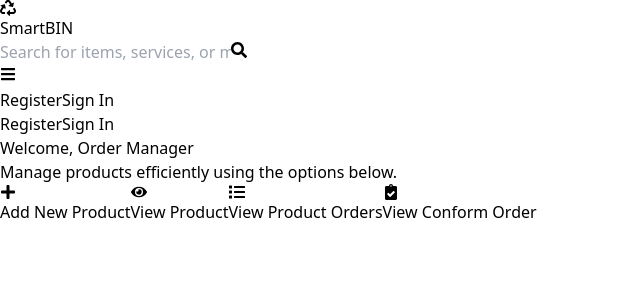
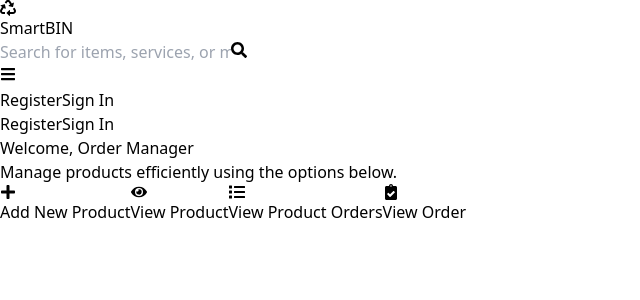
Before and after one commit to LAHIRUKBI/smartBIN-ITP, a React (Vite) app in the folder customer/: page /product_welcome in a window 1280 px wide. Shown: the top 300 px of the page, without its empty margins (0-640 px from the left). Built offline with nearby package versions, Linux system fonts and the light colour scheme.

Commit message:
Update Product_welcome.jsx
change button

```diff
--- a/customer/src/pages/Product_welcome.jsx
+++ b/customer/src/pages/Product_welcome.jsx
@@ -61,7 +61,7 @@
             className="w-full flex items-center justify-center bg-gray-600 text-white py-3 rounded-md shadow-md hover:bg-gray-700 transition-colors transform hover:scale-105"
           >
             <FaClipboardCheck className="mr-2" />
-            View Conform Order
+            View Order
           </button>
         </div>
       </div>
```
